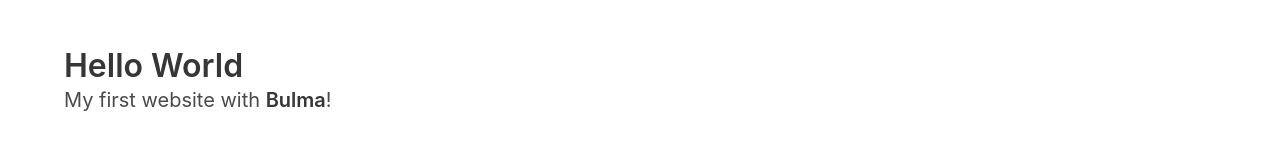
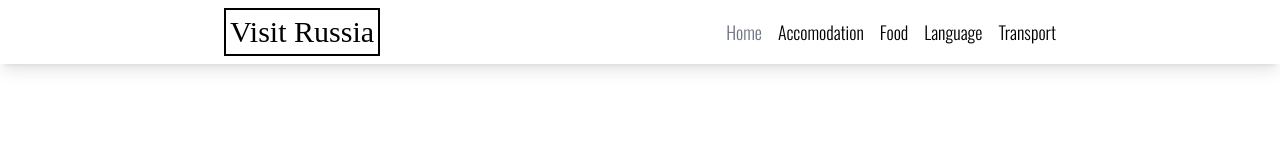
Before and after one commit to kenigsbergg/travel-app, a plain HTML site: page index.html in a window 1280 px wide. Drawn offline with nearby package versions, Linux system fonts and the light colour scheme.

Commit message:
header added

```diff
--- a/index.html
+++ b/index.html
@@ -1,21 +1,65 @@
 <!DOCTYPE html>
 <html>
-  <head>
-    <meta charset="utf-8">
-    <meta name="viewport" content="width=device-width, initial-scale=1">
-    <title>Hello Bulma!</title>
-    <link rel="stylesheet" href="https://cdn.jsdelivr.net/npm/bulma@0.9.4/css/bulma.min.css">
-  </head>
-  <body>
-  <section class="section">
-    <div class="container">
-      <h1 class="title">
-        Hello World
-      </h1>
-      <p class="subtitle">
-        My first website with <strong>Bulma</strong>!
-      </p>
-    </div>
-  </section>
-  </body>
+
+<head>
+	<title>Hello Bulma!</title>
+
+	<!-- Мои стили -->
+	<link rel="stylesheet" href="./style.css">
+
+	<!-- Tailwind CDN -->
+	<script src="https://cdn.tailwindcss.com?plugins=forms,typography,aspect-ratio,line-clamp"></script>
+
+	<!-- Для шушл шрифтов -->
+	<link rel="preconnect" href="https://fonts.googleapis.com">
+	<link rel="preconnect" href="https://fonts.gstatic.com" crossorigin>
+
+	<!-- Шрифт для лого -->
+	<link href="https://fonts.googleapis.com/css2?family=Merriweather&display=swap" rel="stylesheet">
+
+	<!-- Шрифт для всего -->
+	<link href="https://fonts.googleapis.com/css2?family=Oswald:wght@200&display=swap" rel="stylesheet">
+	<link href="https://fonts.googleapis.com/css2?family=Oswald:wght@300&display=swap" rel="stylesheet">
+</head>
+
+<body class="flex flex-col">
+
+	<!-- Хедер -->
+	<header class="grid grid-cols-12 gap-4 shadow-lg">
+		<!-- Отступ -->
+		<div class="col-span-2"></div>
+		<!-- Навигация -->
+		<div class="flex flex-row justify-between col-span-8">
+			<!-- Логотип -->
+			<div class="noselect flex flex-col justify-center m-2 text-center border-black border-2 p-1">
+				<p class="text-3xl" style="font-family: Merriweathe;">Visit Russia</p>
+			</div>
+			<!-- Меню -->
+			<div class="flex flex-col justify-center col-span-5 text-center" style="font-family: Oswald; font-weight: 300">
+				<ul class="flex flex-row">
+					<li class="m-2">
+						<a href="./index.html" class="noselect text-lg text-gray-500">Home</a>
+					</li>
+					<li class="m-2">
+						<a href="./accomodation.html" class="noselect text-lg hover:underline">Accomodation</a>
+					</li>
+					<li class="m-2">
+						<a href="./food.html" class="noselect text-lg hover:underline">Food</a>
+					</li>
+					<li class="m-2">
+						<a href="./language.html" class="noselect text-lg hover:underline">Language</a>
+					</li>
+					<li class="m-2">
+						<a href="./transport.html" class="noselect text-lg hover:underline">Transport</a>
+					</li>
+				</ul>
+			</div>
+		</div>
+		<!-- Отступ -->
+		<div class="col-span-2"></div>
+	</header>
+
+
+</body>
+
 </html>
--- /dev/null
+++ b/style.css
@@ -0,0 +1,8 @@
+.noselect {
+	-webkit-touch-callout: none;
+	-webkit-user-select: none;
+	-khtml-user-select: none;
+	-moz-user-select: none;
+	-ms-user-select: none;
+	user-select: none;
+}
--- /dev/null
+++ b/tailwind.config.js
@@ -0,0 +1,8 @@
+/** @type {import('tailwindcss').Config} */
+module.exports = {
+  content: [],
+  theme: {
+    extend: {},
+  },
+  plugins: [],
+}
```
